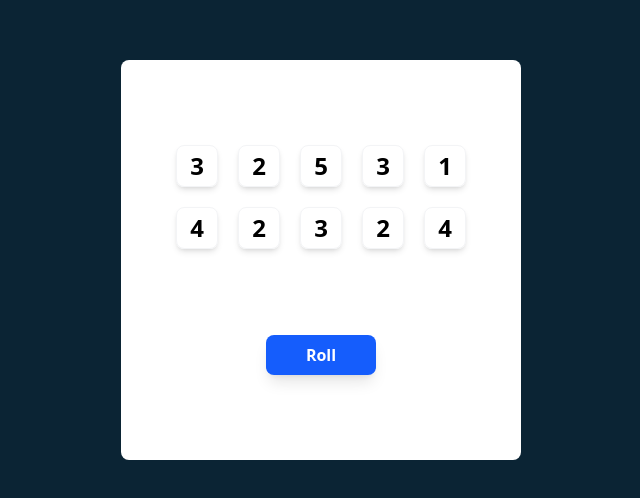
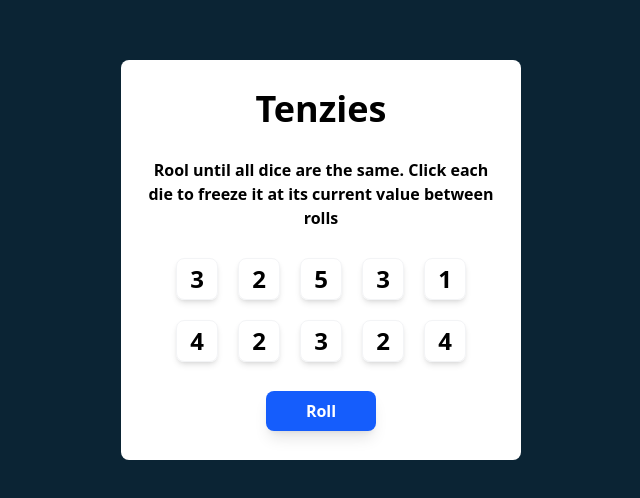
Before and after one commit to ar4scode/tenzies-game, a React (Vite) app: page / in a window 1280 px wide. Shown: the part 140-638 px from the top of the page, without its empty margins (319-959 px from the left). Built offline with nearby package versions, Linux system fonts and the light colour scheme.

Commit message:
Craete header component

```diff
--- a/src/App.jsx
+++ b/src/App.jsx
@@ -2,6 +2,7 @@ import { useState } from 'react';
 import './App.css';
 import Die from './components/Die';
 import RollButton from './components/RollButton';
+import Header from './components/Header';
 import { nanoid } from 'nanoid';
 
 function App() {
@@ -47,6 +48,7 @@ function App() {
   return (
     <>
       <main className="bg-white rounded-lg h-full flex flex-col justify-evenly items-center">
+        <Header />
         <div className="grid grid-cols-5 gap-5">
           {diceNumbers.map((die) => (
             <Die
--- /dev/null
+++ b/src/components/Header.jsx
@@ -0,0 +1,8 @@
+export default function Header() {
+  return (
+    <>
+      <h1 className="font-bold text-4xl">Tenzies</h1>
+      <p className="text-center px-5 font-semibold">Rool until all dice are the same. Click each die to freeze it at its current value between rolls</p>
+    </>
+  )
+}
```
